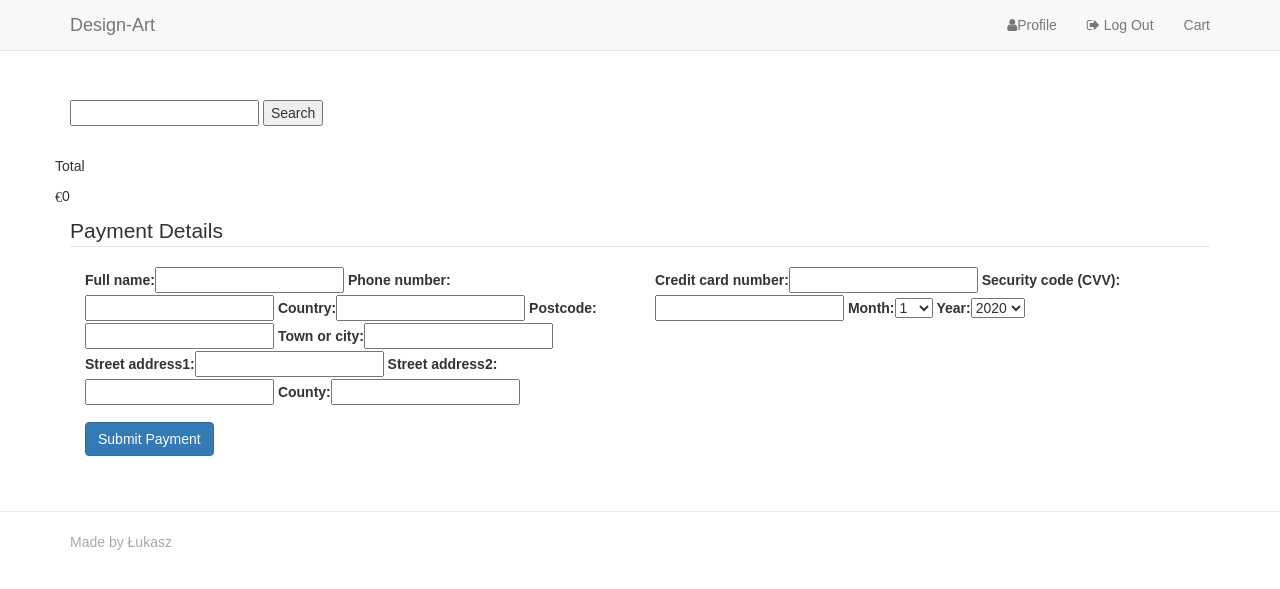
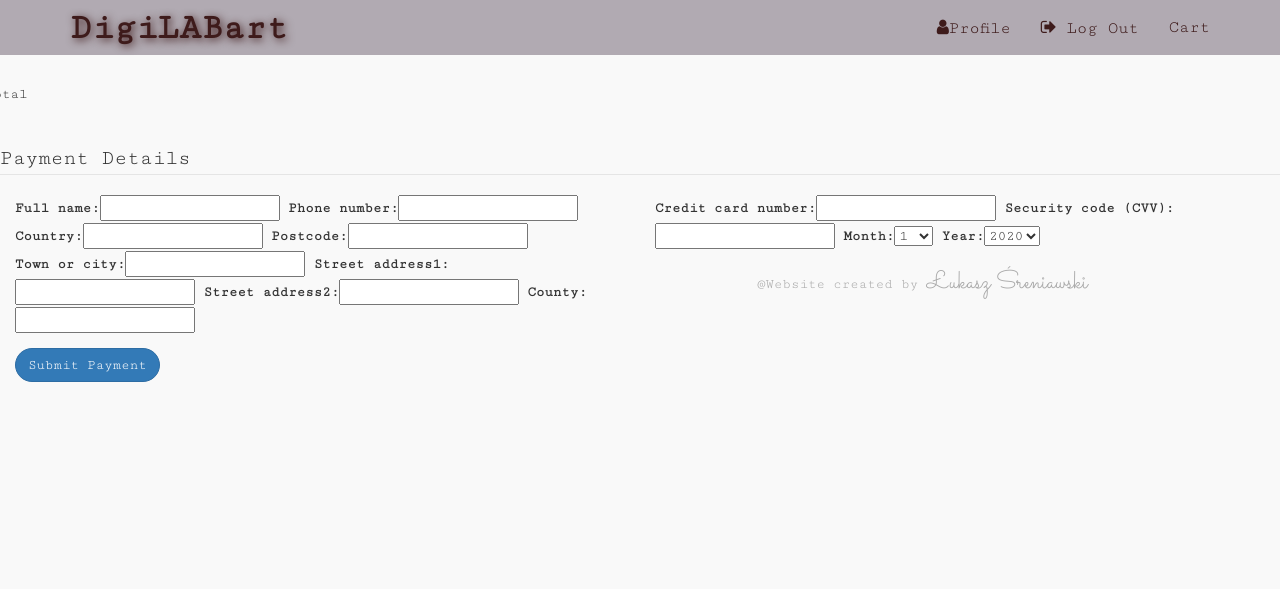
Before and after one commit to Sreniok/graphic_design, a Django app: page /checkout/ in a window 1280 px wide. Shown: the top 589 px of the page. Run offline with Django 3.2, Linux system fonts and the light colour scheme; the visitor is signed in with stand-in values (Sample User, id 1); some libraries are stand-ins or nearby versions; some web fonts are replaced.

Commit message:
styling base.html and project.html

```diff
--- a/graphic_design/settings.py
+++ b/graphic_design/settings.py
@@ -164,6 +164,7 @@ STATIC_ROOT = 'staticfiles'
 MEDIAFILES_LOCATION = 'media'
 DEFAULT_FILE_STORAGE = 'custom_storages.MediaStorage'
 
+MEDIA_URL = '/media/'
 MEDIA_ROOT = os.path.join(BASE_DIR, 'media')
 MEDIA_URL = "https://%s/%s/" % (AWS_S3_CUSTOM_DOMAIN, MEDIAFILES_LOCATION)
 
--- a/static/css/custom.css
+++ b/static/css/custom.css
@@ -1,14 +1,35 @@
+/* base.html */
 body {
-    font-family: Arial;
-    padding-top: 100px;
+    width: fit-content;
+    font-family: 'Cutive Mono', monospace;
+    padding-top: 54px;
+    background-color: #f9f9f9;
+}
+.navbar-toggle {
+    border-color: #c1b8b9;
 }
 
-footer {
-    margin-top: 40px;
-    padding-top: 20px;
-    padding-bottom: 20px;
-    border-top: 1px solid #ededed;
-    color: #A9A9A9;
+.navbar {
+    background-color: #b1aab2;
+    border-color: #b1aab2;
+    background-image: none;
+    margin-bottom: 0px;
+    padding-top: 3px;
+    font-size: 17px;
+}
+.navbar-brand {
+    font-family: 'Cutive Mono', monospace;
+    text-shadow: 2px 2px 8px;
+    color: #3e1b1b !important;
+    font-size: 36px;
+    font-weight: bold;
+}
+.navbar-nav>li>a {
+    color: #3e1b1b !important;
+
+}
+.alert {
+    margin-bottom: 0px;
 }
 
 .icon-bar {
@@ -17,6 +38,11 @@ footer {
 
 .accountform {
     padding-top: 20px;
+}
+
+.navbar-default .badge {
+    background-color: #d9d3d8;
+    color: #ff0500;
 }
 
 .badge {
@@ -32,15 +58,7 @@ footer {
     background-color: #c67605;
 }
 
-.projects {
-    background-size: contain;
-    background-position: center center;
-    background-repeat: no-repeat;
-    height: 150px;
-    margin: 0 auto;
-}
-
-caption p {
+.caption p {
     word-wrap: break-word;
 }
 
@@ -50,16 +68,126 @@ caption p {
     margin-top: 30px;
 }
 
-.panel-default {
-    border-color: transparent;
-    padding: 0 10px;
+
+.search {
+    margin-bottom: 100px;
+    text-align: center;
 }
+
+#search-input {
+    height: 36px;
+    width: 500px;
+    text-align: center;
+    }
+
+.btn {
+    transition: all 0.4s ease 0s;
+    border-radius: 20px;
+}
+
+.btn:hover {
+    text-shadow: 0px 0px 6px rgba(255, 255, 255, 1);
+    -webkit-box-shadow: 0px 5px 40px -10px rgba(0,0,0,0.57);
+    -moz-box-shadow: 0px 5px 40px -10px rgba(0,0,0,0.57);
+    transition: all 0.4s ease 0s;
+}
+
+#banner-image {
+    background-image: url("https://i.pinimg.com/originals/c5/d9/e0/c5d9e05f7c1055e32d67a34363cca041.jpg");
+    background-repeat: no-repeat;
+    background-size: 100%;
+    width: 100%;
+    height: 530px;
+    background-attachment: fixed;
+}
+
+.banner {
+        background-color: #d8d4d8;
+        background-color: #d8d4d8;
+        margin: 50px;
+        padding: 5px;
+        text-align: center;
+}
+
+.banner-text {
+        text-shadow: 2px 2px 8px;
+        color: #3e1b1b;
+}
+
+.banner-p {
+    font-size: 18px;
+}
+
+#footer {
+    font-family: 'Cutive Mono', monospace;
+    text-align: center;
+    margin-top: 0px;
+    padding-top: 0px;
+    padding-bottom: 20px;
+    border-top: none;
+    color: #A9A9A9;
+    }
+.author {
+    font-family: 'Sacramento', cursive;
+    font-size: 25px;
+}
+/* project.html */
+
+.project-image {
+    background-size: contain;
+    background-position: center center;
+    background-repeat: no-repeat;
+    height: 350px;
+    width: 100%;
+    margin: 0 auto;
+}
+
+.project-description {
+    min-height: 40px;
+}
+
+/* Checout.html */
 
 .panel-body {
     height: 100%;
     border: 1px solid #ddd;
 }
 
-.project-description {
-    min-height: 40px;
+.panel-default {
+    border-color: transparent;
+    padding: 0 10px;
 }
+
+/* Media Queries */
+
+@media only screen and (max-width: 992px) {
+
+   .project-image {
+        height: 450px;
+   }
+
+    .project {
+        width: 80%;
+        margin-left: 50px;
+    }
+
+}
+
+@media only screen and (max-width: 500px) {
+    .project-image {
+        height: 250px;
+    }
+
+    .search {
+        margin-bottom: 0;
+    }
+
+    .navbar-brand {
+        font-size: 21px;
+    }
+
+    .banner {
+        margin: 312px 0px 0px 0px;
+        padding: 1px;
+    }
+}
--- a/templates/base.html
+++ b/templates/base.html
@@ -6,17 +6,18 @@
     <meta charset="UTF-8">
     <meta name="viewport" content="width=device-width, initial-scale=1.0">
     <meta http-equiv="X-UA-Compatible" content="ie=edge">
-    <title>Design-Art</title>
+    <title>DigiLabArt</title>
     <link rel="stylesheet" href="https://cdnjs.cloudflare.com/ajax/libs/bootswatch/3.3.7/cerulean/bootstrap.min.css">
     <link rel="stylesheet" href="{% static 'font-awesome/css/font-awesome.min.css' %}">
     <link rel="stylesheet" href="{% static 'css/custom.css' %}">
+    <link href="https://fonts.googleapis.com/css?family=Cutive+Mono|Sacramento&display=swap" rel="stylesheet">
     <script src="https://cdnjs.cloudflare.com/ajax/libs/jquery/3.2.1/jquery.min.js"></script>
     <script src="https://cdnjs.cloudflare.com/ajax/libs/twitter-bootstrap/3.3.7/js/bootstrap.min.js"></script>
     {% block head_js %}
     {% endblock head_js %}
 </head>
 <body>
-    <!-- Fixed masthead -->
+    <!-- Navbar -->
     <nav class="navbar navbar-masthead navbar-default navbar-fixed-top">
         <div class="container">
             <div class="navbar-header">
@@ -26,7 +27,7 @@
                     <span class="icon-bar"></span>
                     <span class="icon-bar"></span>
                 </button>
-                <a class="navbar-brand" href="/">Design-Art</a>
+                <a class="navbar-brand" href="/">DigiLABart</a>
             </div>
             <div id="navbar" class="navbar-collapse collapse">
                 <ul class="nav navbar-nav navbar-right">
@@ -49,6 +50,7 @@
             </div>
         </div>
     </nav>
+    <!-- Message -->
     {% if messages %}
         <div class="alert alert-success">
             <div class="messages">
@@ -58,18 +60,12 @@
             </div>
         </div>
     {% endif %}
-    <div class="container">
-        <div class="display">
-            <form action="{% url 'search' %}" method="get">
-                <input type="text" name="q">
-                <button type="submit">Search</button>
-            </form>
-        </div>
-        {% block content %} {% endblock %}
-    </div>
+    <!-- content -->
+    {% block content %} {% endblock %}
+    <!-- Footer -->
     <footer>
-        <div class="container">
-            <p>Made by Łukasz</p>
+        <div class="container" id="footer">
+            <p>@Website created by  <span class="author">Łukasz Śreniawski </span></p>
         </div>
     </footer>
 </body>
```
Also changed, not shown: projects/templates/projects.html (+37 -16 lines), README.md.
